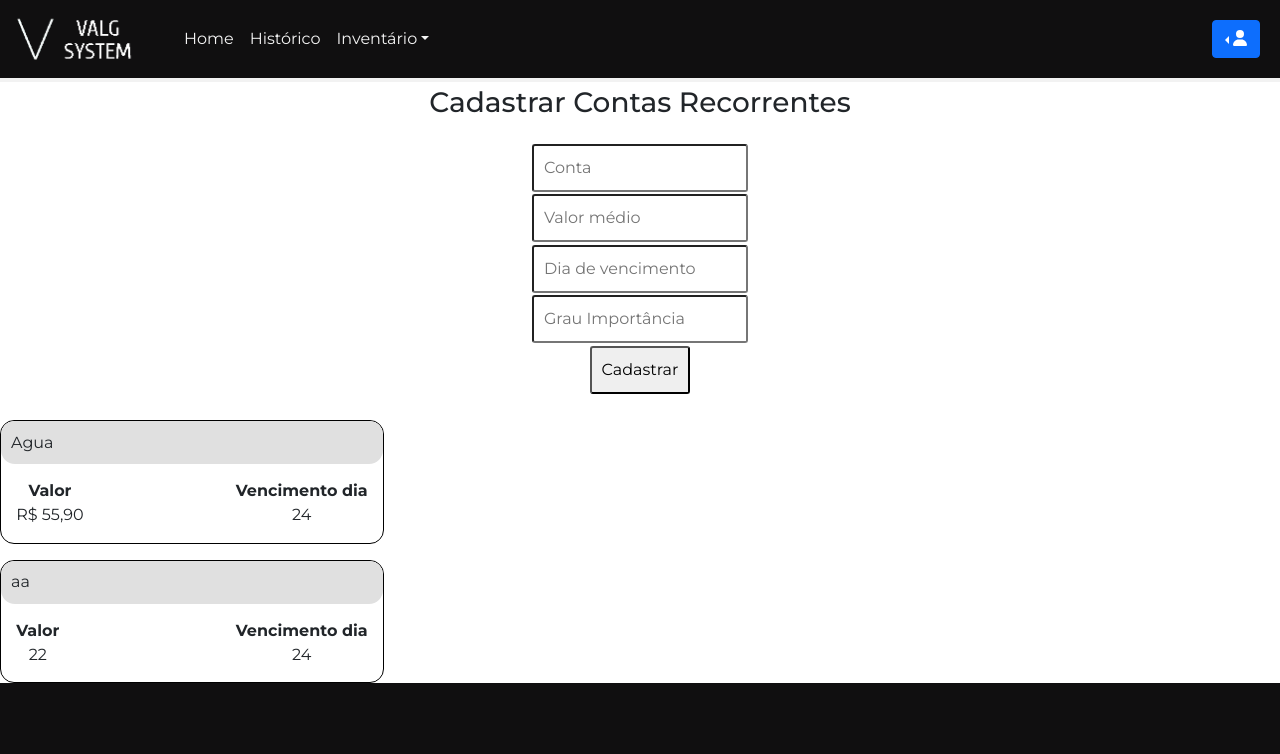
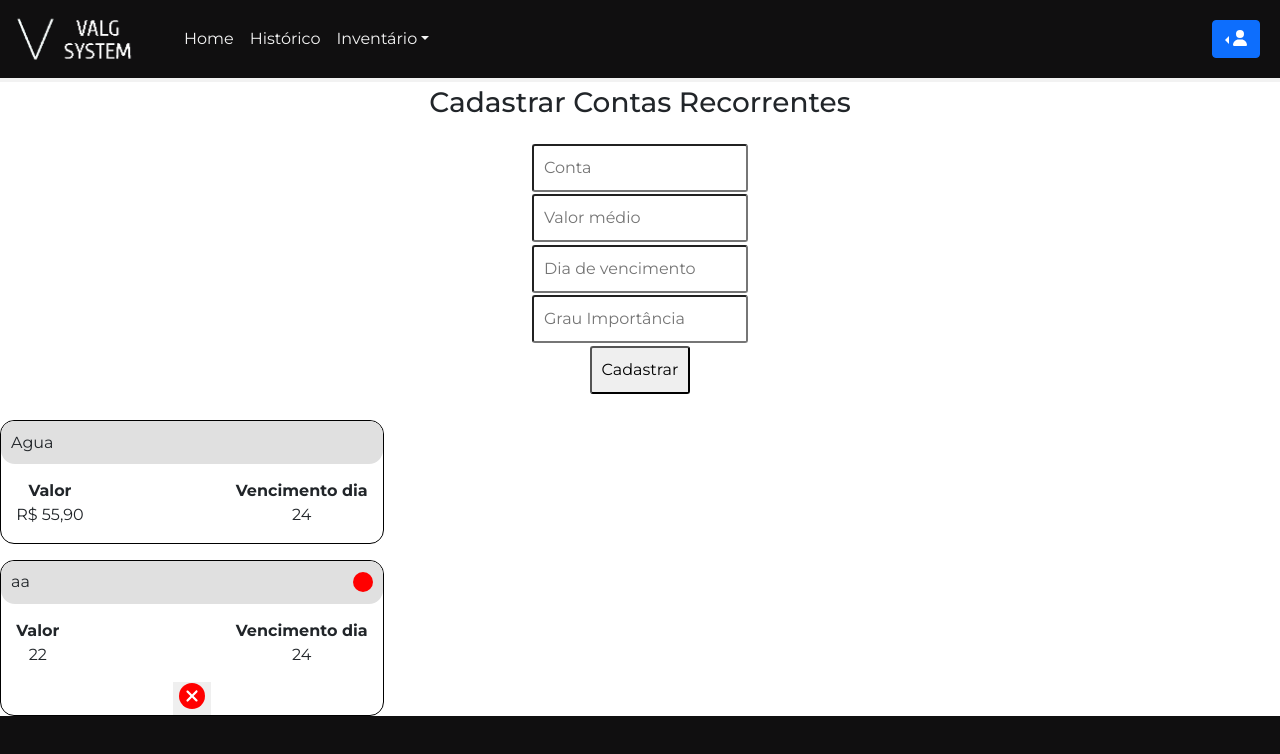
Before and after one commit to guialvesgalvao/ValgSystem, a Next.js app in the folder frontend/: page /cadastrar-contas-recorrentes in a window 1280 px wide. Shown: the top 754 px of the page. Built offline with nearby package versions, Linux system fonts and the light colour scheme.

Commit message:
adding rotes in server to register bills rec

```diff
--- a/frontend/components/CardBillRegisted.js
+++ b/frontend/components/CardBillRegisted.js
@@ -1,7 +1,14 @@
+import { FontAwesomeIcon } from "@fortawesome/react-fontawesome";
+import { faClose } from '@fortawesome/free-solid-svg-icons';
+
 export const CardBillRegisted = ({nome,valor,grauImp}) => {
 
-    function obterCor(grauImp) {
-        switch (grauImp) {
+    function cancelarConta() {
+
+    }
+
+    function obterCor(constante) {
+        switch (constante) {
           case 1:
             return 'red';
           case 2:
@@ -18,7 +25,7 @@ return(
     <div className="ccdDivCard mb-3">
         <div className="ccdTitle">
             <span className="ccdTitleName">{nome}</span>
-            <span className="ccdTitleCircle" style={{backgroungColor: obterCor(grauImp)}}></span>
+            <span className="ccdTitleCircle" style={{backgroundColor: obterCor(grauImp)}}></span>
         </div>
         <div className="ccdBody">
             <div className="ccdBodyIntem">
@@ -30,6 +37,11 @@ return(
                 <span>24</span>
             </div>
         </div>
+        <div className="ccdDivClose">
+            <button onClick={cancelarConta} style={{border:"none"}}>
+                <FontAwesomeIcon className="ccdIconClose" icon={faClose}/>
+            </button>
+        </div>
     </div>
 </div>
 )
--- a/frontend/pages/cadastrar-contas-recorrentes.js
+++ b/frontend/pages/cadastrar-contas-recorrentes.js
@@ -89,8 +89,10 @@ export default function RegisterBills () {
                             </div>
                         </div>
                 </div>
+
             </div>
-            <CardBillRegisted nome="aa" valor="22" grauImp="3"/>
+            <CardBillRegisted className="mb-3" nome="aa" valor="22" grauImp={1}/>
+
         </div>
     )
 }
--- a/frontend/styles/cadContasStyle.css
+++ b/frontend/styles/cadContasStyle.css
@@ -36,10 +36,17 @@
     align-items: center;
 }
 
-.ccdDivCard{
-
+.ccdDivClose{
+    display: flex;
+    align-items: center;
+    justify-content: center;
 }
 
-.ccdBodyVenc{
-
+.ccdIconClose{
+    width: 18px;
+    height: 18px;
+    padding: 4px;
+    border-radius: 800px;
+    background-color: red;
+    color: #fff;
 }
```
Also changed, not shown: 1 other file (tests, documents, lock files or other folders).
